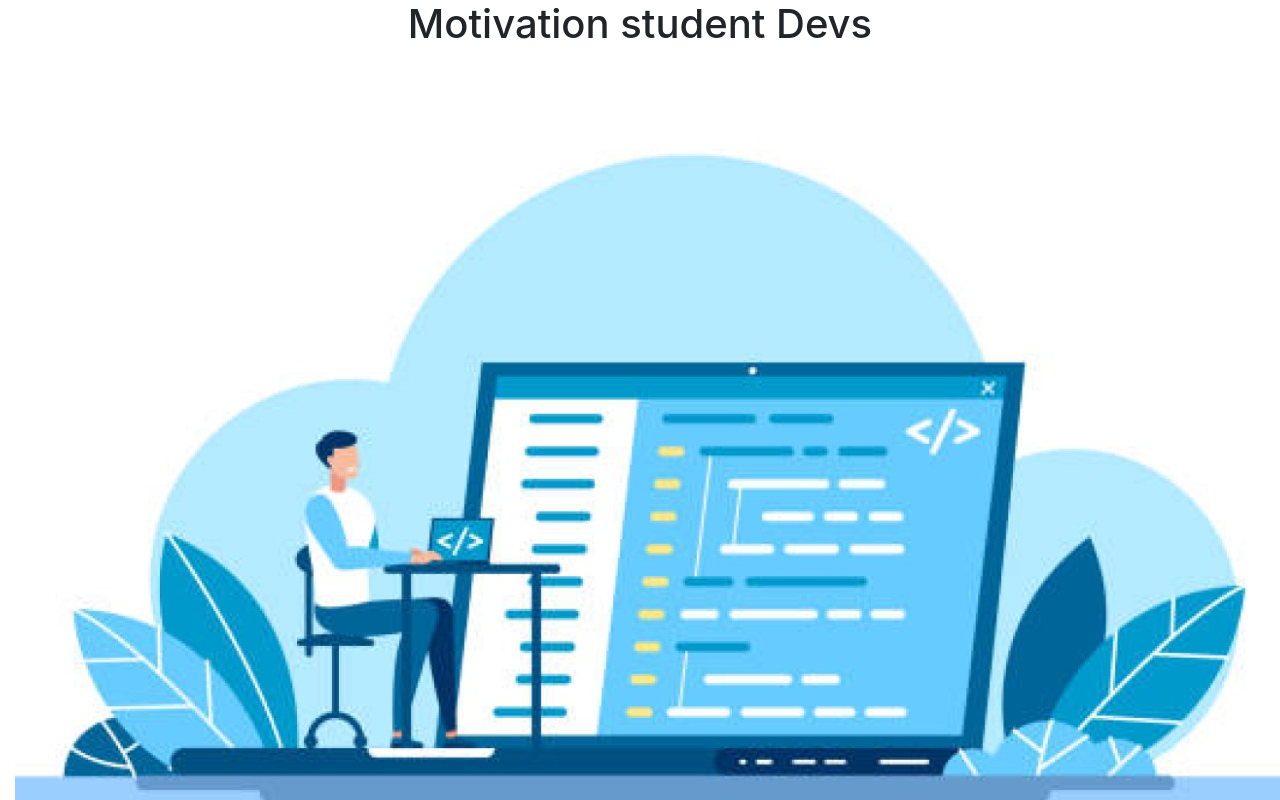
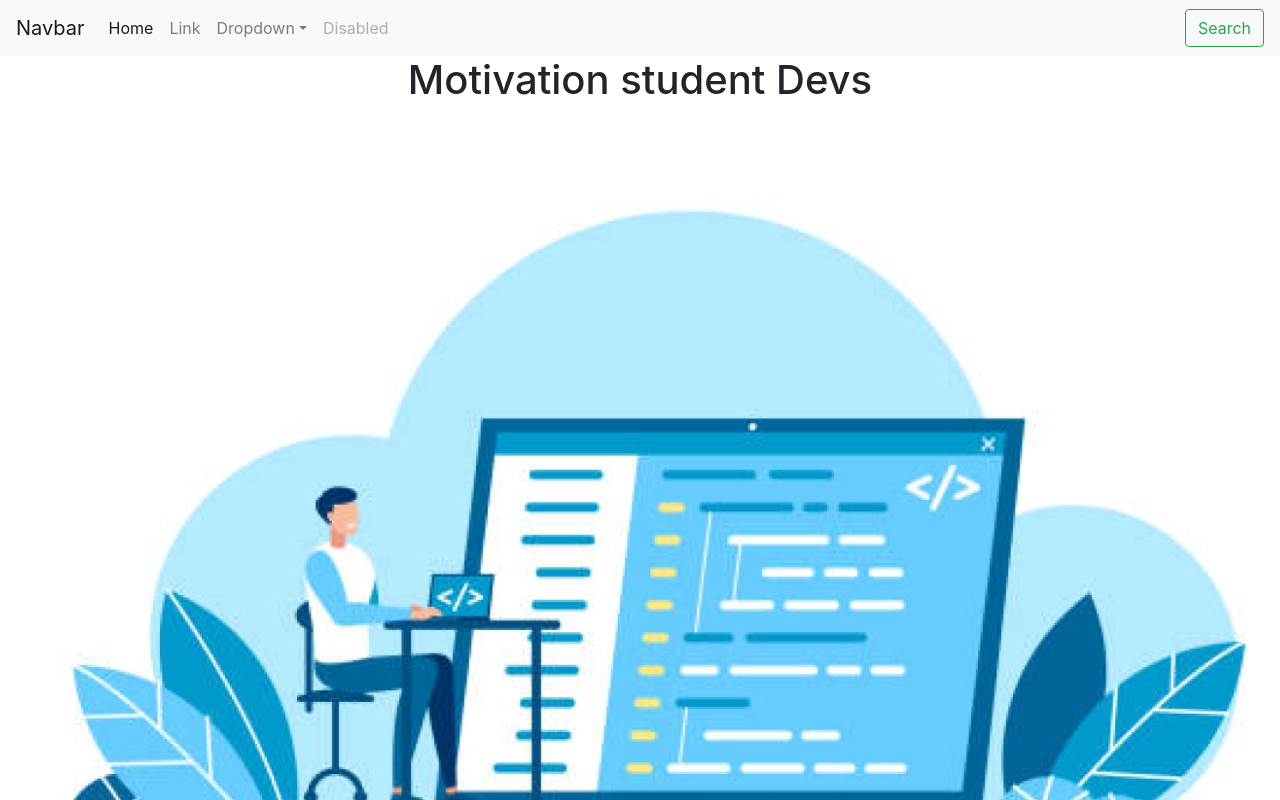
Before and after one commit to eliki-hue/codersMotivator, a React (Create React App) app: page / in a window 1280 px wide. Shown: the top 800 px of the page. Built offline with nearby package versions, Linux system fonts and the light colour scheme.

Commit message:
imported Main to App

```diff
--- a/src/App.js
+++ b/src/App.js
@@ -14,13 +14,14 @@ import NewPost from "./NewPost/NewPost";
 import Category from "./NewPost/Testing";
 import Profile from "./Profile/Profile";
 import LoginRegister from "./Login/Login";
+import Main from "./landingpage/Main";
 
 function App() {
   return (
     <div className="App">
       <BrowserRouter>
         <Routes>
-          <Route index element={<Header/>}></Route>
+          <Route index element={<Main/>}></Route>
           <Route path="register" element={<Register/>}></Route>
           <Route path="login" element={<LoginRegister/>}></Route>
           <Route path="single-view" element={""}></Route>
```
